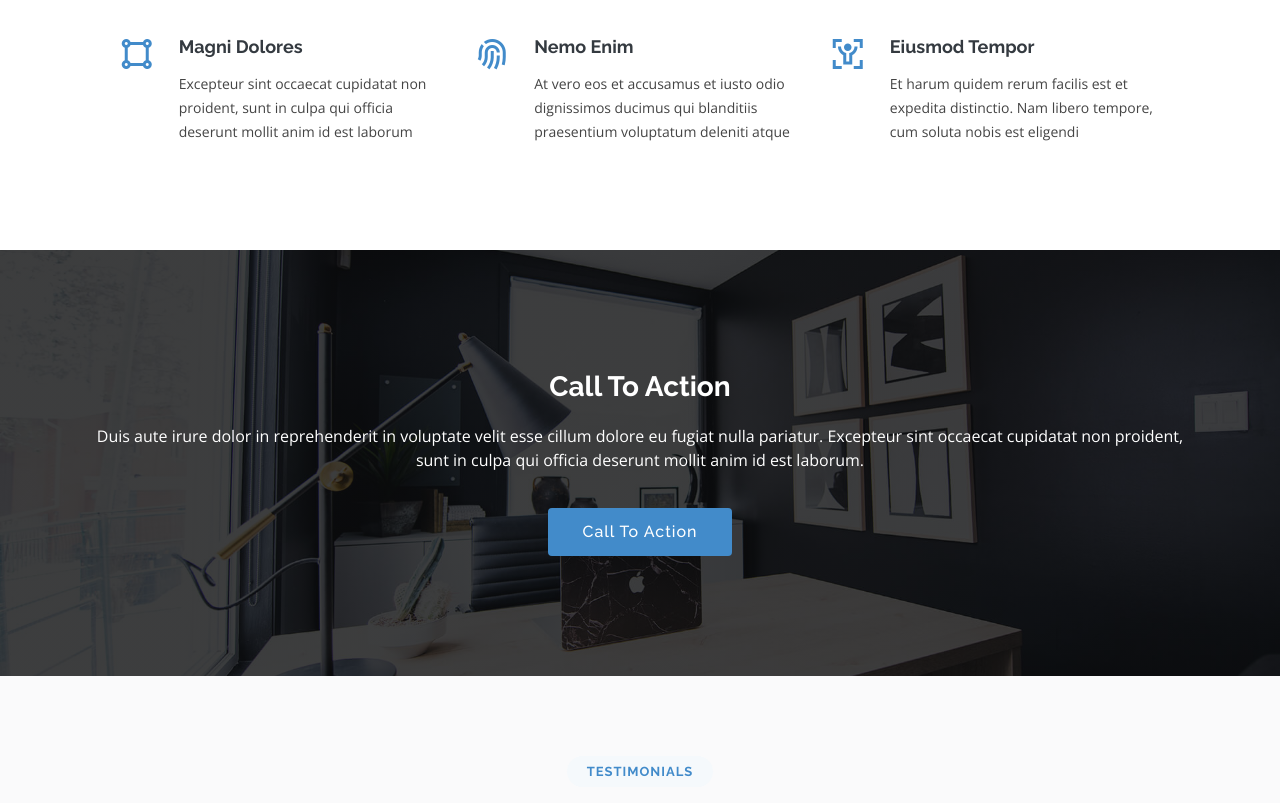
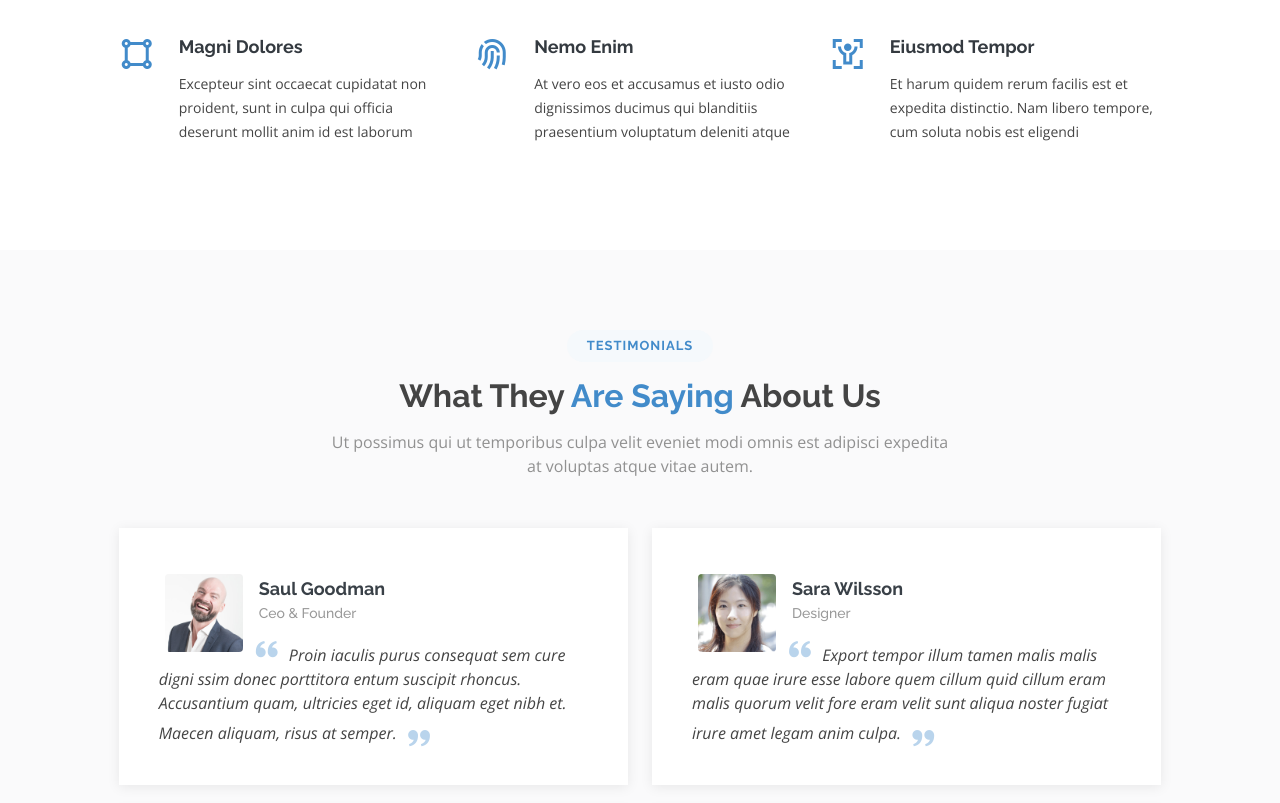
Before and after one commit to Cillah/freelance-project, a Django app: page / in a window 1280 px wide. Shown: the part 1307-2110 px from the top of the page. Run offline with Django 4.2, Linux system fonts and the light colour scheme; some libraries are stand-ins or nearby versions.

Commit message:
commented call to action

```diff
--- a/consultancy/templates/consultancy/index.html
+++ b/consultancy/templates/consultancy/index.html
@@ -323,8 +323,8 @@
     </section><!-- End Services Section -->
 
     <!-- ======= Cta Section ======= -->
-    <section id="cta" class="cta">
-      <div class="container">
+    <!-- <section id="cta" class="cta"> -->
+      <!-- <div class="container">
 
         <div class="text-center">
           <h3>Call To Action</h3>
@@ -332,8 +332,8 @@
           <a class="cta-btn" href="#">Call To Action</a>
         </div>
 
-      </div>
-    </section><!-- End Cta Section -->
+      </div> -->
+    <!-- </section>End Cta Section -->
 
 
     <!-- ======= Testimonials Section ======= -->
```
